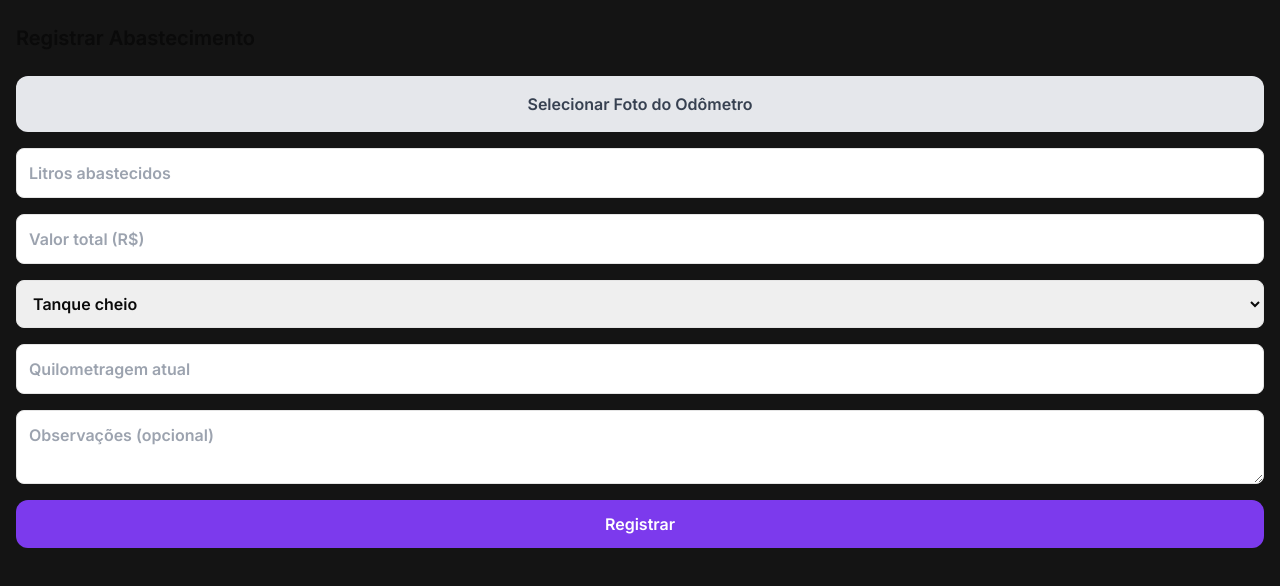
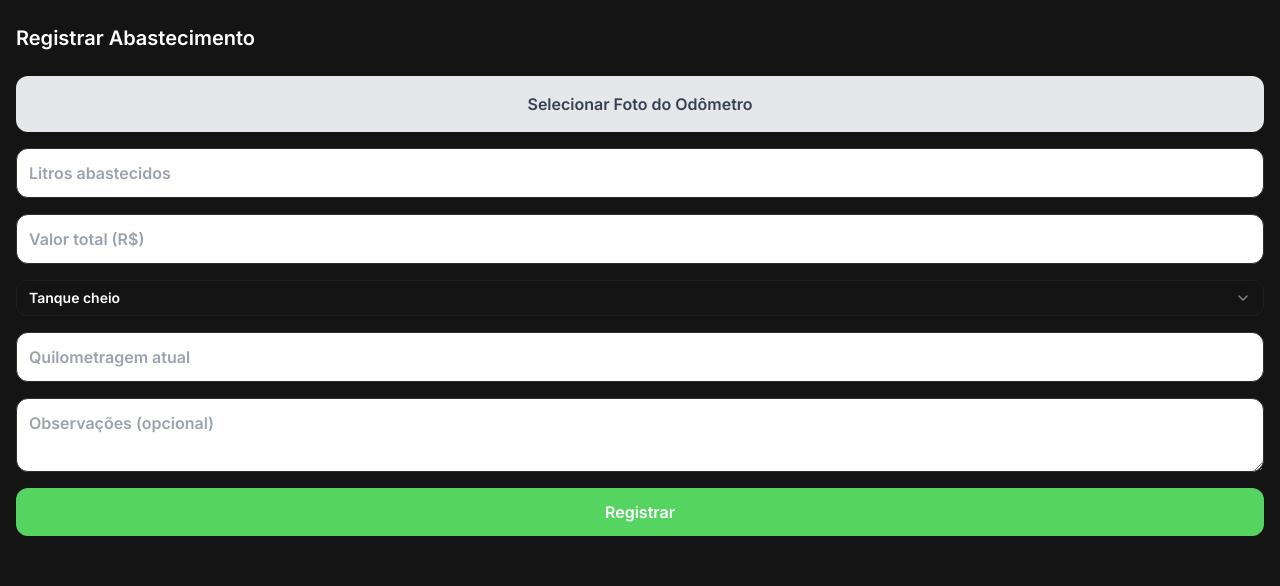
Before and after one commit to ryanfigueredo/kldrive, a Next.js app: page /abastecimento/novo in a window 1280 px wide. Shown: the top 586 px of the page. Built offline with nearby package versions, Linux system fonts and the light colour scheme.

Commit message:
feat: add Radix UI select component and update styles in forms

```diff
--- a/package.json
+++ b/package.json
@@ -12,6 +12,7 @@
     "@aws-sdk/client-s3": "^3.817.0",
     "@prisma/client": "^6.8.2",
     "@radix-ui/react-popover": "^1.1.14",
+    "@radix-ui/react-select": "^2.2.5",
     "@radix-ui/react-slot": "^1.2.3",
     "class-variance-authority": "^0.7.1",
     "clsx": "^2.1.1",
--- a/src/app/abastecimento/novo/page.tsx
+++ b/src/app/abastecimento/novo/page.tsx
@@ -3,6 +3,13 @@
 import ImageUpload from "@/components/ImageUpload";
 import { useState } from "react";
 import { useRouter } from "next/navigation";
+import {
+  Select,
+  SelectContent,
+  SelectItem,
+  SelectTrigger,
+  SelectValue,
+} from "@/components/ui/select";
 
 export default function NovoAbastecimento() {
   const [litros, setLitros] = useState("");
@@ -62,7 +69,7 @@
           placeholder="Litros abastecidos"
           value={litros}
           onChange={(e) => setLitros(e.target.value)}
-          className="border rounded-lg p-3 w-full"
+          className="border rounded-lg p-3 w-full text-black"
         />
 
         <input
@@ -70,25 +77,26 @@
           placeholder="Valor total (R$)"
           value={valor}
           onChange={(e) => setValor(e.target.value)}
-          className="border rounded-lg p-3 w-full"
+          className="border rounded-lg p-3 w-full text-black"
         />
 
-        <select
-          value={situacao}
-          onChange={(e) => setSituacao(e.target.value)}
-          className="border rounded-lg p-3 w-full"
-        >
-          <option value="CHEIO">Tanque cheio</option>
-          <option value="MEIO_TANQUE">Meio tanque</option>
-          <option value="QUASE_VAZIO">Quase vazio</option>
-        </select>
+        <Select value={situacao} onValueChange={setSituacao}>
+          <SelectTrigger className="text-white">
+            <SelectValue placeholder="Situação do tanque" />
+          </SelectTrigger>
+          <SelectContent>
+            <SelectItem value="CHEIO">Tanque cheio</SelectItem>
+            <SelectItem value="MEIO_TANQUE">Meio tanque</SelectItem>
+            <SelectItem value="QUASE_VAZIO">Quase vazio</SelectItem>
+          </SelectContent>
+        </Select>
 
         <input
           type="number"
           placeholder="Quilometragem atual"
           value={kmAtual}
           onChange={(e) => setKmAtual(e.target.value)}
-          className="border rounded-lg p-3 w-full"
+          className="border rounded-lg p-3 w-full text-black"
         />
 
         <textarea
@@ -101,7 +109,7 @@
         <button
           type="submit"
           disabled={loading}
-          className="bg-violet-600 text-white py-3 rounded-xl hover:bg-violet-700 transition disabled:opacity-50"
+          className="bg-primary  py-3 rounded-xl hover:bg-violet-700 transition disabled:opacity-50"
         >
           {loading ? "Enviando..." : "Registrar"}
         </button>
--- /dev/null
+++ b/src/components/ui/select.tsx
@@ -0,0 +1,159 @@
+"use client"
+
+import * as React from "react"
+import * as SelectPrimitive from "@radix-ui/react-select"
+import { Check, ChevronDown, ChevronUp } from "lucide-react"
+
+import { cn } from "@/lib/utils"
+
+const Select = SelectPrimitive.Root
+
+const SelectGroup = SelectPrimitive.Group
+
+const SelectValue = SelectPrimitive.Value
+
+const SelectTrigger = React.forwardRef<
+  React.ElementRef<typeof SelectPrimitive.Trigger>,
+  React.ComponentPropsWithoutRef<typeof SelectPrimitive.Trigger>
+>(({ className, children, ...props }, ref) => (
+  <SelectPrimitive.Trigger
+    ref={ref}
+    className={cn(
+      "flex h-9 w-full items-center justify-between whitespace-nowrap rounded-md border border-input bg-transparent px-3 py-2 text-sm shadow-sm ring-offset-background data-[placeholder]:text-muted-foreground focus:outline-none focus:ring-1 focus:ring-ring disabled:cursor-not-allowed disabled:opacity-50 [&>span]:line-clamp-1",
+      className
+    )}
+    {...props}
+  >
+    {children}
+    <SelectPrimitive.Icon asChild>
+      <ChevronDown className="h-4 w-4 opacity-50" />
+    </SelectPrimitive.Icon>
+  </SelectPrimitive.Trigger>
+))
+SelectTrigger.displayName = SelectPrimitive.Trigger.displayName
+
+const SelectScrollUpButton = React.forwardRef<
+  React.ElementRef<typeof SelectPrimitive.ScrollUpButton>,
+  React.ComponentPropsWithoutRef<typeof SelectPrimitive.ScrollUpButton>
+>(({ className, ...props }, ref) => (
+  <SelectPrimitive.ScrollUpButton
+    ref={ref}
+    className={cn(
+      "flex cursor-default items-center justify-center py-1",
+      className
+    )}
+    {...props}
+  >
+    <ChevronUp className="h-4 w-4" />
+  </SelectPrimitive.ScrollUpButton>
+))
+SelectScrollUpButton.displayName = SelectPrimitive.ScrollUpButton.displayName
+
+const SelectScrollDownButton = React.forwardRef<
+  React.ElementRef<typeof SelectPrimitive.ScrollDownButton>,
+  React.ComponentPropsWithoutRef<typeof SelectPrimitive.ScrollDownButton>
+>(({ className, ...props }, ref) => (
+  <SelectPrimitive.ScrollDownButton
+    ref={ref}
+    className={cn(
+      "flex cursor-default items-center justify-center py-1",
+      className
+    )}
+    {...props}
+  >
+    <ChevronDown className="h-4 w-4" />
+  </SelectPrimitive.ScrollDownButton>
+))
+SelectScrollDownButton.displayName =
+  SelectPrimitive.ScrollDownButton.displayName
+
+const SelectContent = React.forwardRef<
+  React.ElementRef<typeof SelectPrimitive.Content>,
+  React.ComponentPropsWithoutRef<typeof SelectPrimitive.Content>
+>(({ className, children, position = "popper", ...props }, ref) => (
+  <SelectPrimitive.Portal>
+    <SelectPrimitive.Content
+      ref={ref}
+      className={cn(
+        "relative z-50 max-h-[--radix-select-content-available-height] min-w-[8rem] overflow-y-auto overflow-x-hidden rounded-md border bg-popover text-popover-foreground shadow-md data-[state=open]:animate-in data-[state=closed]:animate-out data-[state=closed]:fade-out-0 data-[state=open]:fade-in-0 data-[state=closed]:zoom-out-95 data-[state=open]:zoom-in-95 data-[side=bottom]:slide-in-from-top-2 data-[side=left]:slide-in-from-right-2 data-[side=right]:slide-in-from-left-2 data-[side=top]:slide-in-from-bottom-2 origin-[--radix-select-content-transform-origin]",
+        position === "popper" &&
+          "data-[side=bottom]:translate-y-1 data-[side=left]:-translate-x-1 data-[side=right]:translate-x-1 data-[side=top]:-translate-y-1",
+        className
+      )}
+      position={position}
+      {...props}
+    >
+      <SelectScrollUpButton />
+      <SelectPrimitive.Viewport
+        className={cn(
+          "p-1",
+          position === "popper" &&
+            "h-[var(--radix-select-trigger-height)] w-full min-w-[var(--radix-select-trigger-width)]"
+        )}
+      >
+        {children}
+      </SelectPrimitive.Viewport>
+      <SelectScrollDownButton />
+    </SelectPrimitive.Content>
+  </SelectPrimitive.Portal>
+))
+SelectContent.displayName = SelectPrimitive.Content.displayName
+
+const SelectLabel = React.forwardRef<
+  React.ElementRef<typeof SelectPrimitive.Label>,
+  React.ComponentPropsWithoutRef<typeof SelectPrimitive.Label>
+>(({ className, ...props }, ref) => (
+  <SelectPrimitive.Label
+    ref={ref}
+    className={cn("px-2 py-1.5 text-sm font-semibold", className)}
+    {...props}
+  />
+))
+SelectLabel.displayName = SelectPrimitive.Label.displayName
+
+const SelectItem = React.forwardRef<
+  React.ElementRef<typeof SelectPrimitive.Item>,
+  React.ComponentPropsWithoutRef<typeof SelectPrimitive.Item>
+>(({ className, children, ...props }, ref) => (
+  <SelectPrimitive.Item
+    ref={ref}
+    className={cn(
+      "relative flex w-full cursor-default select-none items-center rounded-sm py-1.5 pl-2 pr-8 text-sm outline-none focus:bg-accent focus:text-accent-foreground data-[disabled]:pointer-events-none data-[disabled]:opacity-50",
+      className
+    )}
+    {...props}
+  >
+    <span className="absolute right-2 flex h-3.5 w-3.5 items-center justify-center">
+      <SelectPrimitive.ItemIndicator>
+        <Check className="h-4 w-4" />
+      </SelectPrimitive.ItemIndicator>
+    </span>
+    <SelectPrimitive.ItemText>{children}</SelectPrimitive.ItemText>
+  </SelectPrimitive.Item>
+))
+SelectItem.displayName = SelectPrimitive.Item.displayName
+
+const SelectSeparator = React.forwardRef<
+  React.ElementRef<typeof SelectPrimitive.Separator>,
+  React.ComponentPropsWithoutRef<typeof SelectPrimitive.Separator>
+>(({ className, ...props }, ref) => (
+  <SelectPrimitive.Separator
+    ref={ref}
+    className={cn("-mx-1 my-1 h-px bg-muted", className)}
+    {...props}
+  />
+))
+SelectSeparator.displayName = SelectPrimitive.Separator.displayName
+
+export {
+  Select,
+  SelectGroup,
+  SelectValue,
+  SelectTrigger,
+  SelectContent,
+  SelectLabel,
+  SelectItem,
+  SelectSeparator,
+  SelectScrollUpButton,
+  SelectScrollDownButton,
+}
--- a/tailwind.config.ts
+++ b/tailwind.config.ts
@@ -10,60 +10,62 @@
   theme: {
     extend: {
       colors: {
+        // Cores principais da KL
         primary: {
-  				DEFAULT: 'hsl(var(--primary))',
-  				foreground: 'hsl(var(--primary-foreground))'
+          DEFAULT: "#55D462",
+          foreground: "#ffffff",
         },
-  			dark: '#141414',
-  			background: 'hsl(var(--background))',
-  			foreground: 'hsl(var(--foreground))',
+        secondary: {
+          DEFAULT: "#242424",
+          foreground: "#ffffff",
+        },
+        dark: "#141414",
+        background: "#141414",
+        foreground: "#ffffff",
+
         card: {
-  				DEFAULT: 'hsl(var(--card))',
-  				foreground: 'hsl(var(--card-foreground))'
+          DEFAULT: "#1f1f1f",
+          foreground: "#ffffff",
         },
         popover: {
-  				DEFAULT: 'hsl(var(--popover))',
-  				foreground: 'hsl(var(--popover-foreground))'
+          DEFAULT: "#1f1f1f",
+          foreground: "#ffffff",
         },
-  			secondary: {
-  				DEFAULT: 'hsl(var(--secondary))',
-  				foreground: 'hsl(var(--secondary-foreground))'
-  			},
+
         muted: {
-  				DEFAULT: 'hsl(var(--muted))',
-  				foreground: 'hsl(var(--muted-foreground))'
+          DEFAULT: "#2a2a2a",
+          foreground: "#bbbbbb",
         },
         accent: {
-  				DEFAULT: 'hsl(var(--accent))',
-  				foreground: 'hsl(var(--accent-foreground))'
+          DEFAULT: "#3a3a3a",
+          foreground: "#ffffff",
         },
         destructive: {
-  				DEFAULT: 'hsl(var(--destructive))',
-  				foreground: 'hsl(var(--destructive-foreground))'
+          DEFAULT: "#dc2626",
+          foreground: "#ffffff",
         },
-  			border: 'hsl(var(--border))',
-  			input: 'hsl(var(--input))',
-  			ring: 'hsl(var(--ring))',
+
+        border: "#2e2e2e",
+        input: "#1f1f1f",
+        ring: "#55D462",
+
         chart: {
-  				'1': 'hsl(var(--chart-1))',
-  				'2': 'hsl(var(--chart-2))',
-  				'3': 'hsl(var(--chart-3))',
-  				'4': 'hsl(var(--chart-4))',
-  				'5': 'hsl(var(--chart-5))'
-  			}
+          "1": "#55D462",
+          "2": "#7ED957",
+          "3": "#a0e76b",
+          "4": "#c3f480",
+          "5": "#e5ffa4",
+        },
       },
       fontFamily: {
-  			inter: [
-  				'Inter',
-  				'sans-serif'
-  			]
+        inter: ["Inter", "sans-serif"],
       },
       borderRadius: {
-  			lg: 'var(--radius)',
-  			md: 'calc(var(--radius) - 2px)',
-  			sm: 'calc(var(--radius) - 4px)'
-  		}
-  	}
+        lg: "12px",
+        md: "10px",
+        sm: "8px",
+      },
+    },
   },
   plugins: [require("tailwindcss-animate")],
 } satisfies Config;
```
Also changed, not shown: src/app/quilometragem/novo/page.tsx (+13 -6 lines), 1 other file (tests, documents, lock files or other folders). Lines whose indentation alone changed are shown as unchanged.
